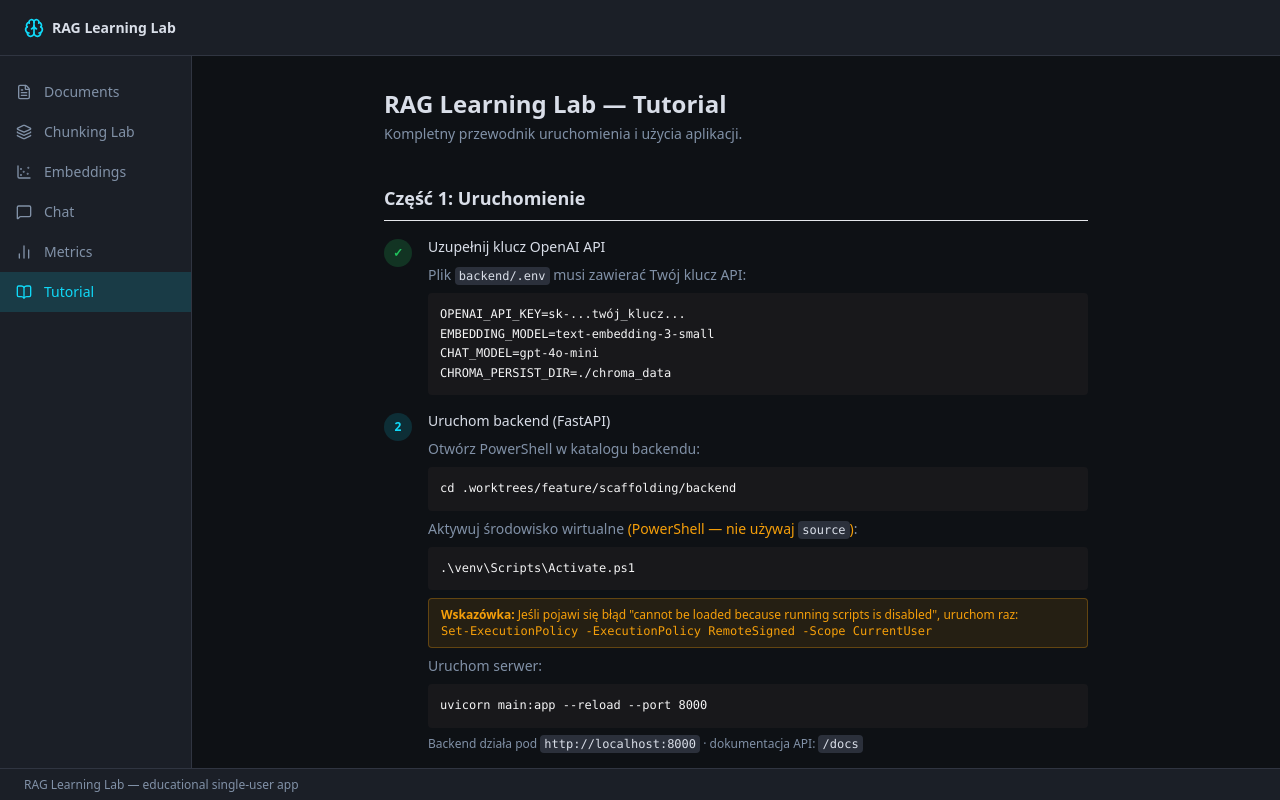
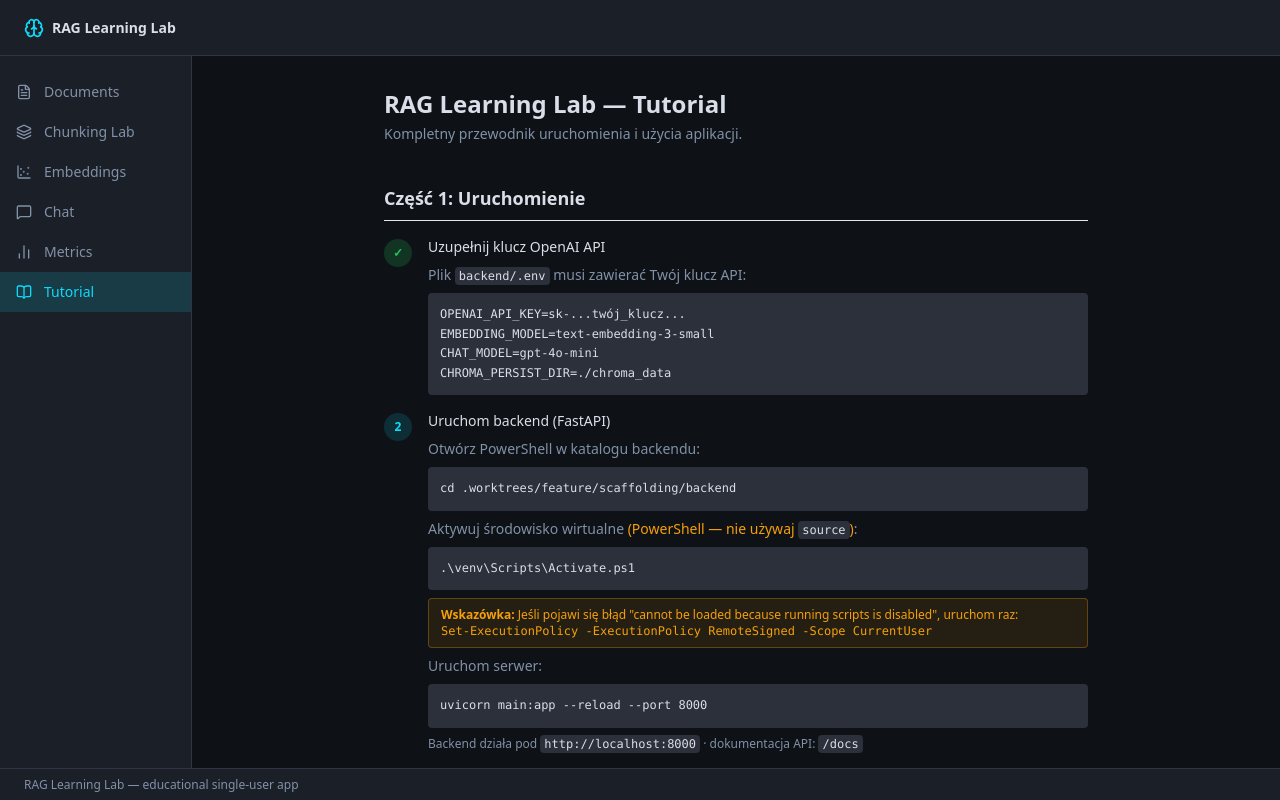
Before and after one commit to KonP969/knowledge-map-vs-naive-rag, a React (Vite) app in the folder frontend/: page / in a window 1280 px wide. Both pictures are taken after a click on the button "Tutorial". Built offline with nearby package versions, Linux system fonts and the light colour scheme; no server answers.

Commit message:
fix: replace bg-zinc-900 in TutorialPanel Pre component

```diff
--- a/frontend/src/components/tutorial/TutorialPanel.tsx
+++ b/frontend/src/components/tutorial/TutorialPanel.tsx
@@ -174,7 +174,7 @@ function PipelineStep({ icon, panel, title, children }: { icon: string; panel: s
 
 function Pre({ children }: { children: React.ReactNode }) {
   return (
-    <pre className="bg-zinc-900 text-zinc-100 text-xs rounded p-3 overflow-x-auto font-mono leading-relaxed">
+    <pre className="bg-muted text-foreground text-xs rounded p-3 overflow-x-auto font-mono leading-relaxed">
       {children}
     </pre>
   );
```
